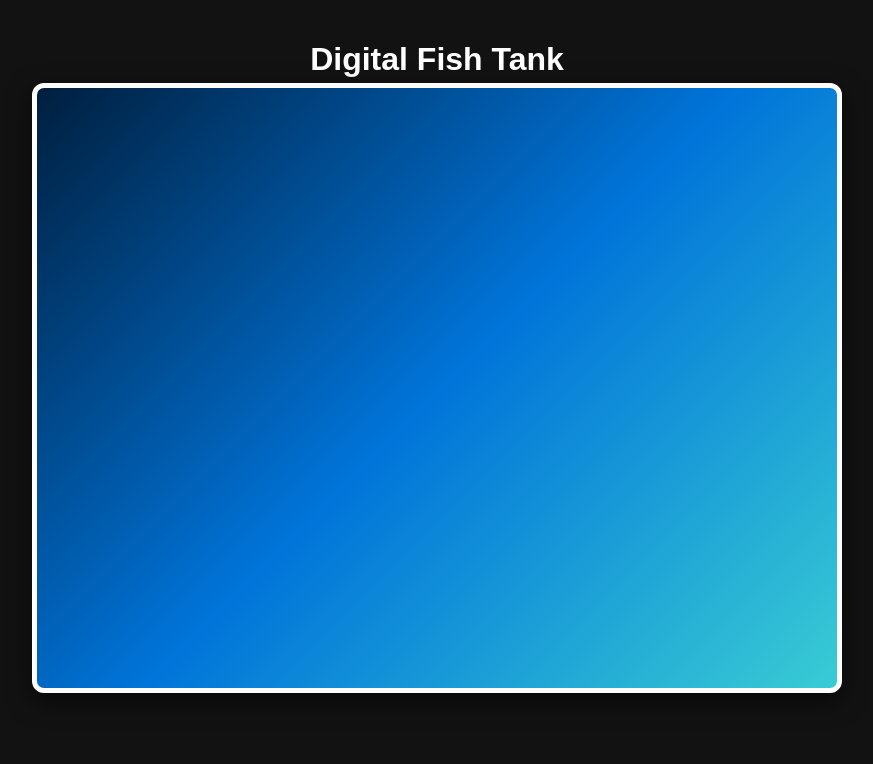
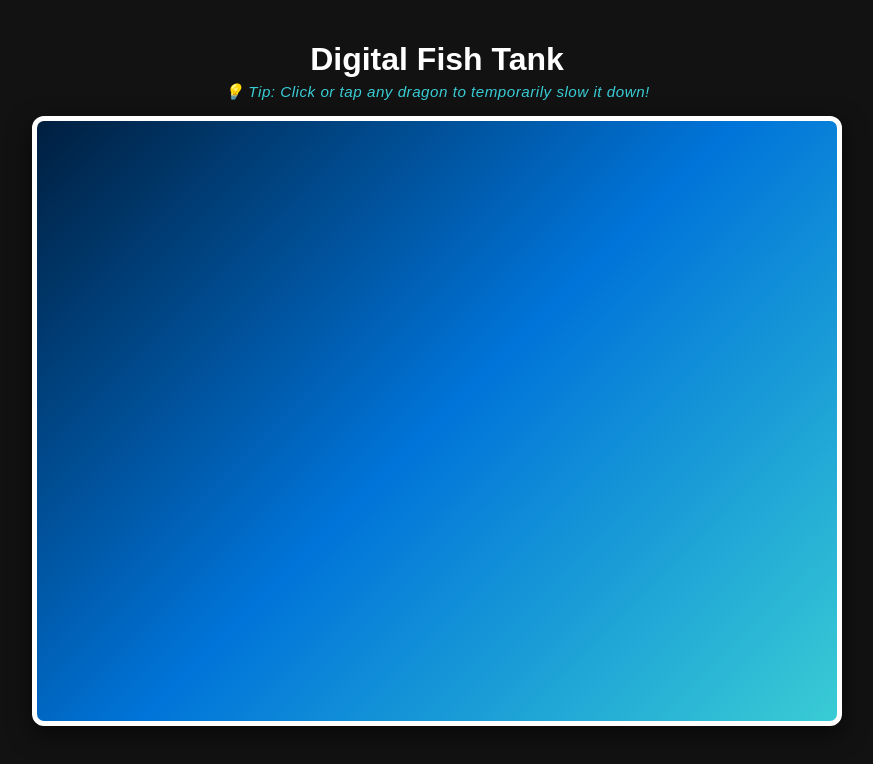
Before and after one commit to danielmanwill/project3, a plain HTML site: page index.html in a window 1280 px wide. Shown: the whole page, without its empty margins (203-1076 px from the left). Drawn offline with Linux system fonts and the light colour scheme.

Commit message:
Update index.html

```diff
--- a/index.html
+++ b/index.html
@@ -9,8 +9,10 @@
 <body>
 
   <h1>Digital Fish Tank</h1>
+  <!-- Hint for user interaction -->
+  <div class="instruction-hint">💡 Tip: Click or tap any dragon to temporarily slow it down!</div>
 
-  <!-- Fish Tank Container -->
+  <!-- Tank Container -->
   <div id="tank"></div>
 
   <script src="script.js"></script>
```
